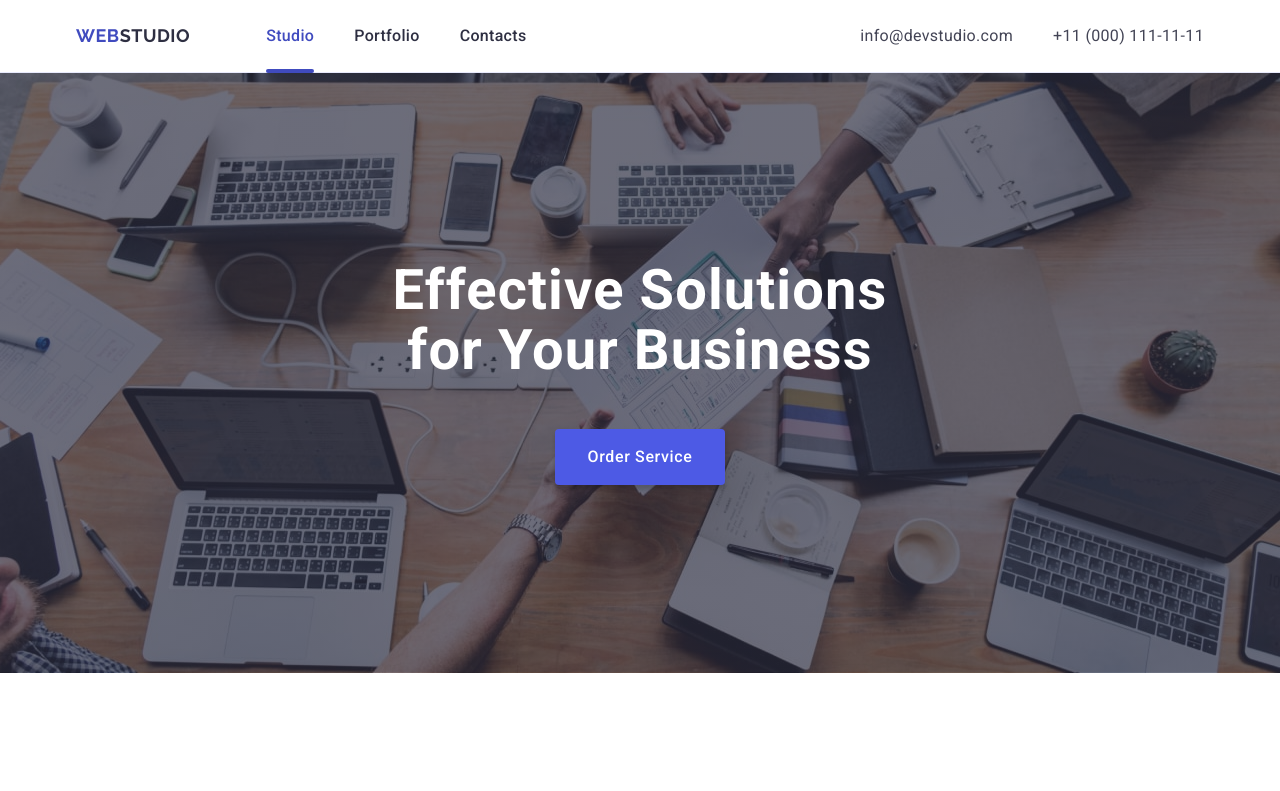
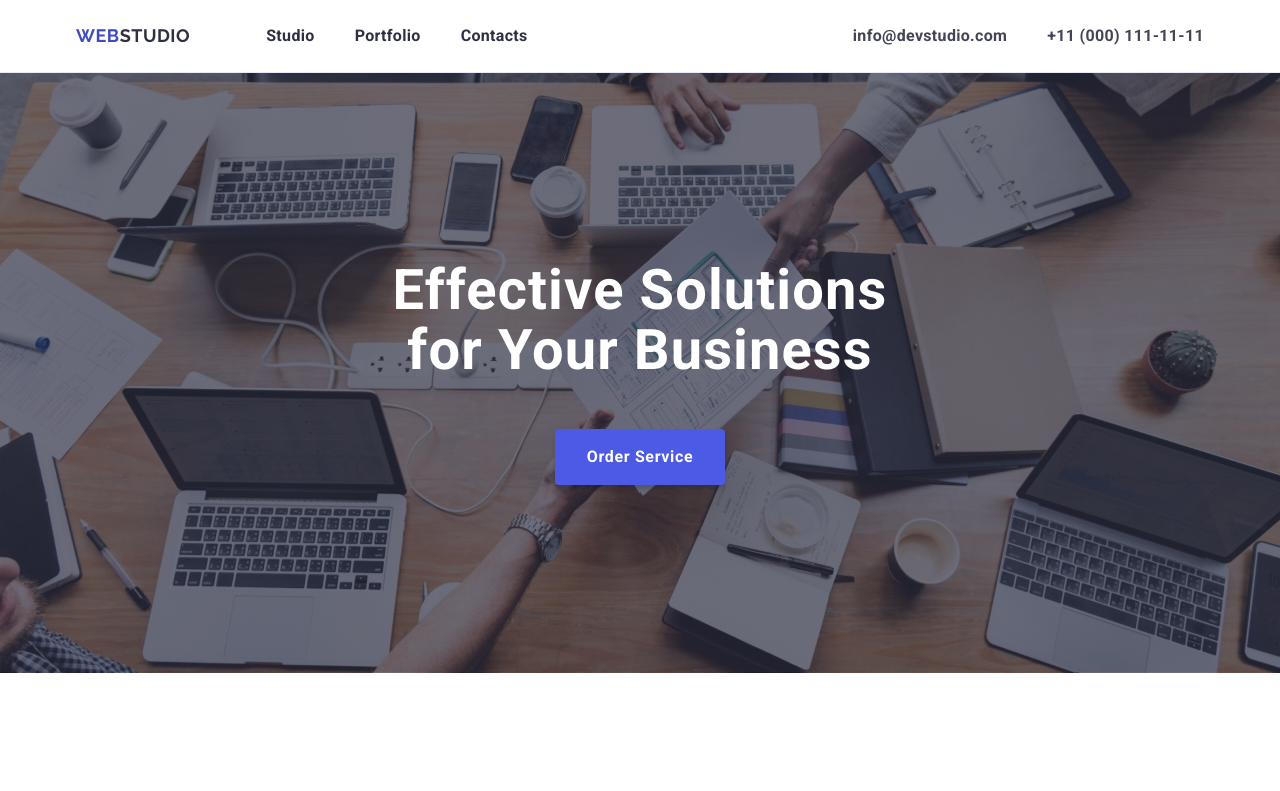
Before and after one commit to LisTRK/goit-hw-06, a plain HTML site: page index.html in a window 1280 px wide. Shown: the top 791 px of the page. Drawn offline with nearby package versions, Linux system fonts and the light colour scheme.

Commit message:
correct mistake hw 2 and 3

```diff
--- a/css/styles.css
+++ b/css/styles.css
@@ -241,6 +241,11 @@ button {
     justify-content: center;
     gap: 12px;
     padding: 16px 0;
+    font-weight: 400;
+        font-size: 12px;
+        line-height: 117%;
+        letter-spacing: 0.04em;
+        color: #434455;
 }
 @media screen and (min-width: 1158px) {
     .address-list {
@@ -259,14 +264,28 @@ button {
 
 
 .address-link {
+    font-weight: 500;
+    font-size: 20px;
+    line-height: 120%;
+    letter-spacing: 0.02em;
+    color: #434455;
+
     display: block;
-    font-size: 12px;
-    font-weight: 400;
+
     text-decoration: none;
     color: currentColor;
     transition: color 250ms cubic-bezier(0.4, 0, 0.2, 1);
 
 }
+@media screen and (min-width: 768px) {
+    .address-link {
+        font-size: 12px;
+        font-weight: 400;
+        line-height: 1.17;
+        letter-spacing: 0.02em;
+    }
+}
+
 @media screen and (min-width: 1158px) {
     .address-link {
             font-size: 16px;
@@ -1206,6 +1225,7 @@ input[type='checkbox']:focus-visible +
 /* #endregion mobile menu button*/
 
 /* #region mobile menu form*/
+
 .mobile-menu {
     position: fixed;
     top: 0;
--- a/index.html
+++ b/index.html
@@ -9,12 +9,11 @@
         integrity="sha512-q6WgHqiHlKyOqslT/lgBgodhd03Wp4BEqKeW6nNtlOY4quzyG3VoQKFrieaCeSnuVseNKRGpGeDU3qPmabCANg=="
         crossorigin="anonymous" referrerpolicy="no-referrer" />
 
-    <link rel="preconnect" href="https://fonts.googleapis.com" />
-    <link rel="preconnect" href="https://fonts.gstatic.com" crossorigin />
+    <link rel="preconnect" href="https://fonts.googleapis.com">
+    <link rel="preconnect" href="https://fonts.gstatic.com" crossorigin>
     <link
-        href="https://fonts.googleapis.com/css2?family=Montserrat:ital,wght@0,100..900;1,100..900&family=Poppins:wght@700&family=Raleway:ital,wght@0,100..900;1,100..900&family=Roboto:ital,wght@0,100;0,300;0,400;0,500;0,700;0,900;1,100;1,300;1,400;1,500;1,700;1,900&display=swap"
-        rel="stylesheet" />
-
+        href="https://fonts.googleapis.com/css2?family=Raleway:ital,wght@0,100..900;1,100..900&family=Roboto:wght@700&display=swap"
+        rel="stylesheet">
 
 
     <link rel="stylesheet" href="./prettierrc.json" />
@@ -37,7 +36,7 @@
                 </button>
                 <ul class="header-nav-list">
                     <li class="header-nav-item">
-                        <a class="header-nav-link active-page" href="./index.html">Studio</a>
+                        <a class="header-nav-link" href="./index.html">Studio</a>
                     </li>
                     <li class="header-nav-item">
                         <a class="header-nav-link" href="">Portfolio</a>
```
